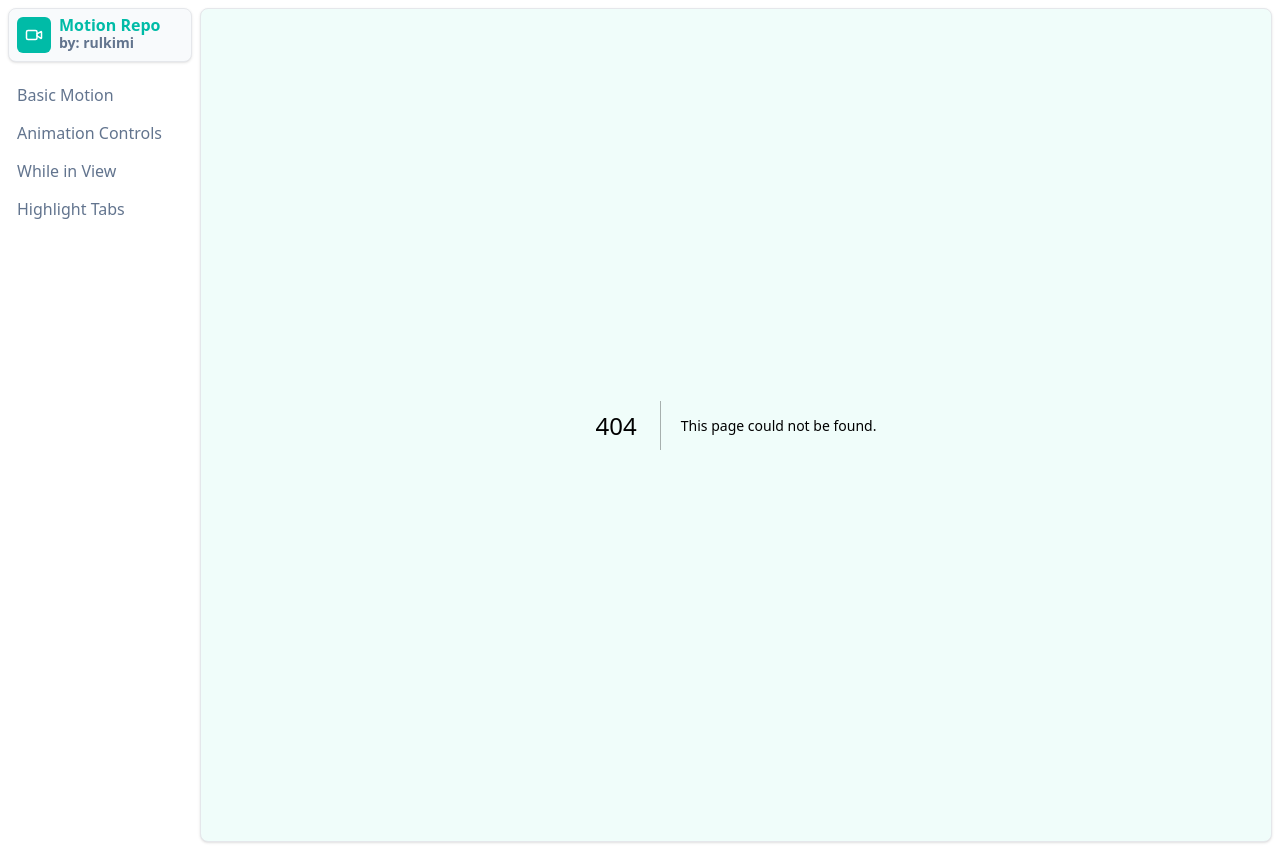
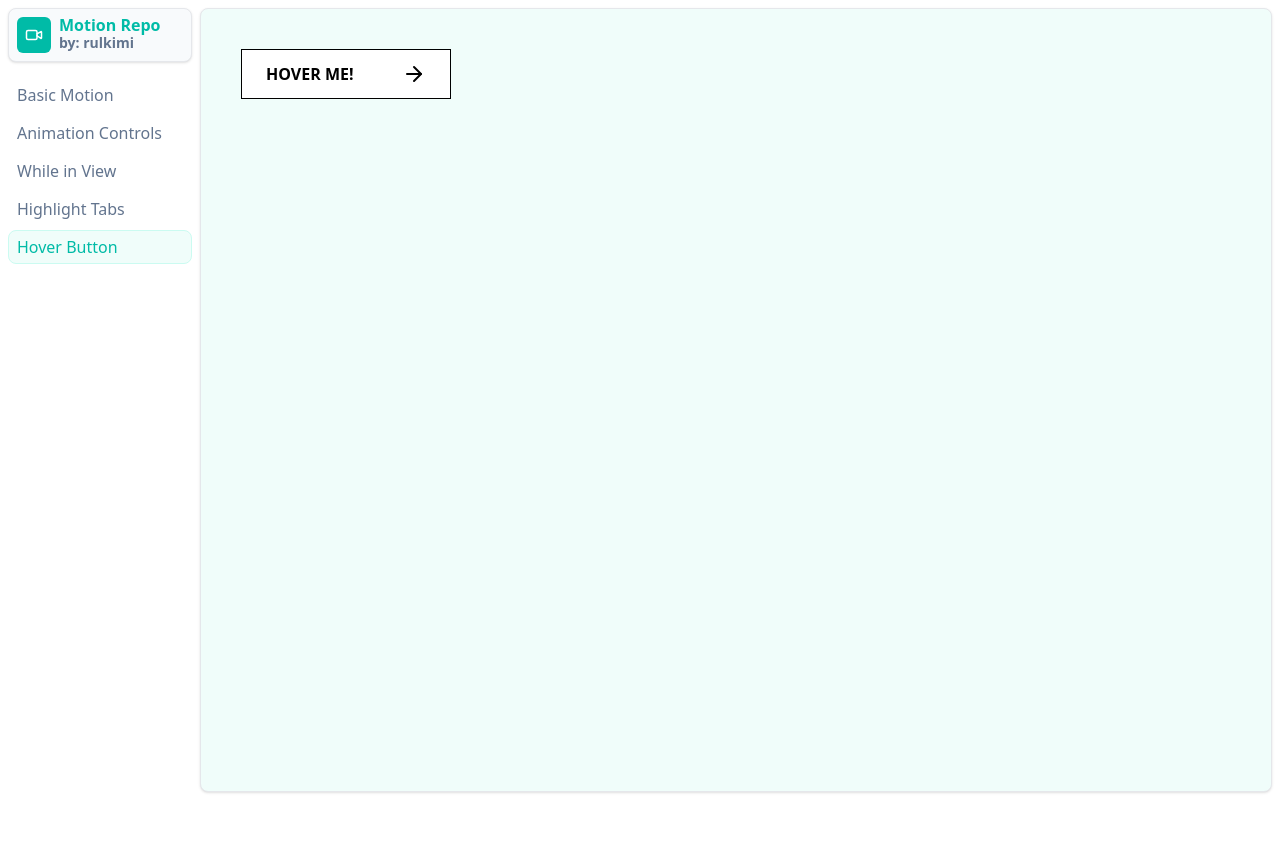
Before and after one commit to azrul-qbeep/motion-repo, a Next.js app: page /hover-button in a window 1280 px wide. Before the commit this address had no page. After the commit the page ends 800 px from the top, so only its background shows below. Built offline with nearby package versions, Linux system fonts and the light colour scheme.

Commit message:
add hover button

```diff
--- a/app/components/sidebar.tsx
+++ b/app/components/sidebar.tsx
@@ -15,6 +15,7 @@ const links: Link[] = [
   { label: "Animation Controls", url: "/animation-controls" },
   { label: "While in View", url: "/while-in-view" },
   { label: "Highlight Tabs", url: "/highlight-tabs" },
+  { label: "Hover Button", url: "/hover-button" },
 ];
 
 export default function AppHeader() {
--- /dev/null
+++ b/app/hover-button/page.tsx
@@ -0,0 +1,78 @@
+"use client"
+
+import { motion, MotionConfig } from "motion/react";
+import { ArrowRight } from "lucide-react";
+
+const buttonMotion = {
+  hover: {
+    x: 10,
+    y: -10,
+  }
+}
+
+const textMotion = {
+  hover: {
+    y: -75,
+    opacity: 0
+  }
+}
+
+const newTextMotion = {
+  hover: {
+    opacity: 1,
+    y: 0
+  }
+}
+
+const arrowRightMotion = {
+  hover: {
+    x: 75,
+    opacity: 0
+  }
+}
+
+const newArrowMotion = {
+  hover: {
+    x: 0,
+    opacity: 1
+  }
+}
+
+export default function HoverButton() {
+  return (
+    <div className="p-6">
+      <div className="w-fit relative">
+        <MotionConfig transition={{
+          duration: 0.35,
+          ease: 'easeInOut'
+        }}>
+          <motion.div whileHover="hover">
+            <motion.button
+              className="bg-white cursor-pointer relative z-[2] font-bold px-6 py-3 border border-black flex items-center gap-12"
+              variants={buttonMotion}
+            >
+              <div className="overflow-hidden relative">
+                <motion.div className="absolute" variants={textMotion}>
+                  HOVER ME!
+                </motion.div>
+                <motion.div initial={{ y: 75, opacity: 0 }} variants={newTextMotion}>
+                  HOVER ME!
+                </motion.div>
+              </div>
+              <div className="overflow-hidden relative">
+                <motion.div className="absolute" variants={arrowRightMotion}>
+                  <ArrowRight />
+                </motion.div>
+                <motion.div className="text-red-500" initial={{ x: -75, opacity: 0 }} variants={newArrowMotion}>
+                  <ArrowRight />
+                </motion.div>
+              </div>
+
+            </motion.button>
+          </motion.div>
+        </MotionConfig>
+        <div className="bg-black absolute inset-0 z-[1]"></div>
+      </div>
+    </div>
+  );
+};
```
